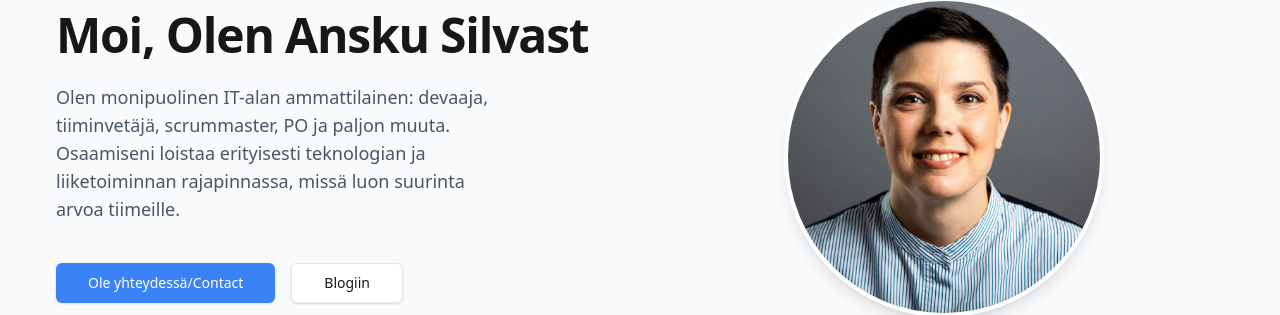
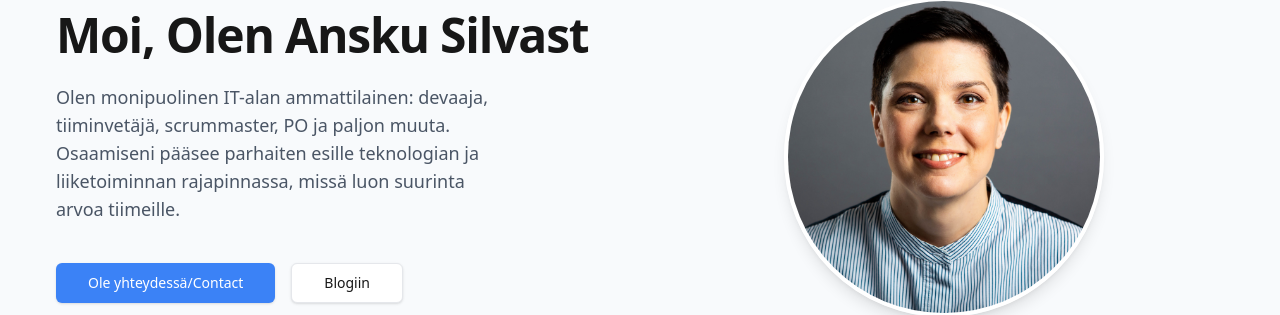
Before and after one commit to Silvast/anskufail-new, a Next.js app: page / in a window 1280 px wide. Shown: the part 144-459 px from the top of the page. Built offline with nearby package versions, Linux system fonts and the light colour scheme.

Commit message:
refine introduction text

```diff
--- a/src/app/page.tsx
+++ b/src/app/page.tsx
@@ -14,7 +14,7 @@ export default function Home() {
               Moi, Olen Ansku Silvast
             </h1>
             <p className="text-lg text-gray-600 max-w-md">
-            Olen monipuolinen IT-alan ammattilainen: devaaja, tiiminvetäjä, scrummaster, PO ja paljon muuta. Osaamiseni loistaa erityisesti teknologian ja liiketoiminnan rajapinnassa, missä luon suurinta arvoa tiimeille.
+            Olen monipuolinen IT-alan ammattilainen: devaaja, tiiminvetäjä, scrummaster, PO ja paljon muuta. Osaamiseni pääsee parhaiten esille teknologian ja liiketoiminnan rajapinnassa, missä luon suurinta arvoa tiimeille.
             </p>
             <div className="flex gap-4 mt-4">
               <Link
```
